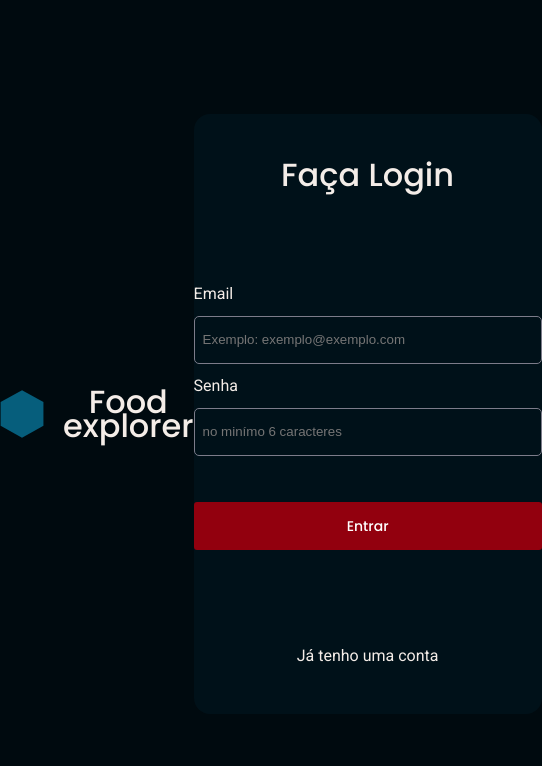
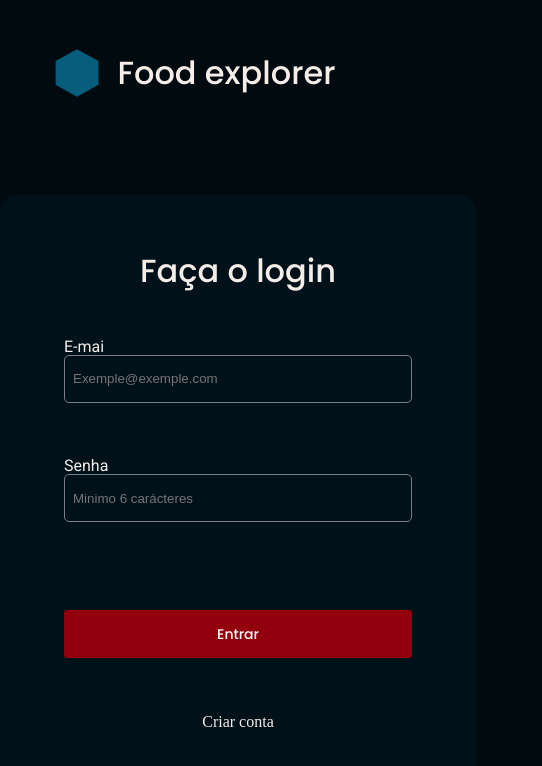
Before and after one commit to Adonaikjr/explorer-food, a React (Vite) app: page /login in a window 390 px wide. Shown: the top 766 px of the page, 542 px wide, since content can reach past the window. Built offline with nearby package versions, Linux system fonts and the light colour scheme.

Commit message:
responsive user

```diff
--- /dev/null
+++ b/src/components/Input/index.jsx
@@ -0,0 +1,10 @@
+import { Container } from './styled';
+
+export function Input({ icon:Icon, title, ...rest }){
+    return(
+        <Container>
+             <h4>{title}</h4>
+                <input { ...rest}/>
+        </Container>
+    )
+}
--- /dev/null
+++ b/src/components/Input/styled.js
@@ -0,0 +1,7 @@
+import styled from 'styled-components';
+
+export const Container = styled.div`
+  width:100%
+
+
+`;
--- a/src/global.js
+++ b/src/global.js
@@ -12,6 +12,6 @@ export default createGlobalStyle`
         padding: 0 auto;
         background: ${({theme}) => theme.COLORS.BACKGROUND};
         color:${({theme}) => theme.COLORS.WHITE};
-        max-width: 85.5rem;
+        max-width: 100%;
     }
 `
--- a/src/pages/create/index.jsx
+++ b/src/pages/create/index.jsx
@@ -1,27 +1,38 @@
-import { Container, Section, Form } from "./styled";
+import { Container, Section, Form, Content, Article, Main } from "./styled";
 import polygon from '../../img/Polygon.svg';
 import { Button } from "../../components/Button";
+import { Link } from "react-router-dom";
+import { Input } from "../../components/Input";
 
 export function Create(){
     return(
         <Container>
+            <Content>
+                <Article>
             <Section>
                 <img src={polygon}/>
                 <h1>Food explorer</h1>
             </Section>
-            <div>
+            </Article>
+
+                <Form>
                 <h1>Crie sua conta</h1>
-                <Form>
-                    <label>Seu nome</label>
-                    <input type="text" name='' id='' placeholder="Exemplo: Maria da Silva"/>
-                    <label>Email</label>
-                    <input type="email" name="" id="" placeholder="Exemplo: exemplo@exemplo.com"/>
-                    <label>Senha</label>
-                    <input type="password" name="" id="" placeholder="no minímo 6 caracteres" />
-                    <Button title='Criar Conta'/>
+                    <Input type='text' title='Seu nome' placeholder='Exemplo: Joao Pedro'/>
+
+                    <Input type='email' title='E-mail' placeholder='Exemple@exemple.com'/>
+
+                    <Input type='password' title='Senha' placeholder='Minimo 6 carácteres'/>
+
+                    <Button title='Criar Conta'>
+                        <Link to='/home'/>
+                    </Button>
+
+                    <p>
+                        <Link to='/login'>Já tenho uma conta</Link>
+                    </p>
                 </Form>
-                <p>Já tenho uma conta</p>
-            </div>
+
+            </Content>
         </Container>
     )
 }
--- a/src/pages/create/styled.js
+++ b/src/pages/create/styled.js
@@ -1,13 +1,6 @@
 import styled from 'styled-components';
 
 export const Container = styled.div`
-
-height: 98vh;
-width: 100%;
-display: flex;
-flex-direction: row;
-justify-content: space-evenly;
-align-items: center;
 h1{
     font-family: Poppins;
 font-size: 32px;
@@ -19,27 +12,27 @@ text-align: center;
 }
 
 
-  div{
-    font-family: Roboto;
-    font-size: 16px;
-    font-weight: 400;
-    line-height: 16px;
-    letter-spacing: 0em;
-    text-align: left;
-    border-radius: 1rem;
-    background-color: ${({theme}) => theme.COLORS.BACKGROUND_CREATE};
-    display: flex;
-    flex-direction: column;
-    justify-content: space-around;
-    align-items: center;
-    width: 29.75rem;
-    height: 37.5rem;
-
-  }
   button{
     margin-top: 32px;
   }
 `;
+
+export const Content = styled.div`
+height: 100vh;
+
+display: flex;
+justify-content: space-around;
+align-items: center;
+flex-wrap:wrap;
+`
+export const Article = styled.div`
+
+
+`
+export const Main = styled.div`
+
+height:37.5rem;
+`
 
 export const Section = styled.section`
     display: flex;
@@ -50,11 +43,30 @@ export const Section = styled.section`
 `
 
 export const Form = styled.form`
+    border-radius: 16px;
+    display: flex;
+    flex-wrap: wrap;
+    flex-direction: column;
+    align-items: center;
+    justify-content:space-between;
 
-    display: flex;
-    flex-direction: column;
-    gap: 14px;
+    height:37.5rem;
+    background-color: ${({theme}) => theme.COLORS.BACKGROUND_CREATE};
+    >h1{
+      text-align: center;
+      width:100%;
+      margin-top: 4rem;
+
+    }
+
+    h4{
+      margin-left:4rem;
+      margin-bottom:12px;
+    }
+
     input{
+      margin-right: 4rem;
+        margin-left:4rem;
         width: 21.75rem;
         height: 3rem;
         border: 1px solid ${({theme})=>theme.COLORS.BORDER_INPUT};
@@ -64,4 +76,21 @@ export const Form = styled.form`
         color: ${({theme}) => theme.COLORS.WHITE};
     }
 
+    button{
+      margin-left:4rem;
+      margin-right:4rem;
+
+    }
+
+    >p{
+      width:100%;
+
+      text-align: center;
+     margin-bottom: 4rem;
+     >a{
+      text-decoration: none;
+      color: ${({theme}) => theme.COLORS.WHITE} ;
+     }
+    }
+
 `
--- a/src/pages/login/index.jsx
+++ b/src/pages/login/index.jsx
@@ -1,26 +1,35 @@
-import { Container } from "./styled";
+import { Container, Section, Form, Content, Article, Main } from "./styled";
 import polygon from '../../img/Polygon.svg';
 import { Button } from "../../components/Button";
+import { Link } from "react-router-dom";
+import { Input } from "../../components/Input";
 
 export function Login(){
     return(
         <Container>
-            <section>
+            <Content>
+                <Article>
+            <Section>
                 <img src={polygon}/>
                 <h1>Food explorer</h1>
-            </section>
-            <div>
-                <h1>Faça Login</h1>
-                <form>
-                <label>Email</label>
-                <input type="email" name="" id="" placeholder="Exemplo: exemplo@exemplo.com"/>
-                <label>Senha</label>
-                <input type="password" name="" id="" placeholder="no minímo 6 caracteres" />
-                <Button type='submit' title='Entrar'/>
-                </form>
+            </Section>
+            </Article>
 
-                <p>Já tenho uma conta</p>
-            </div>
+                <Form>
+                <h1>Faça o login</h1>
+
+                    <Input type='email' title='E-mai' placeholder='Exemple@exemple.com'/>
+
+                    <Input type='password' title='Senha' placeholder='Minimo 6 carácteres'/>
+
+                    <Button title='Entrar'/>
+
+                    <p>
+                        <Link to='/'>Criar conta</Link>
+                    </p>
+                </Form>
+
+            </Content>
         </Container>
     )
 }
--- a/src/pages/login/styled.js
+++ b/src/pages/login/styled.js
@@ -1,13 +1,6 @@
 import styled from 'styled-components';
 
 export const Container = styled.div`
-
-height: 98vh;
-width: 100%;
-display: flex;
-flex-direction: row;
-justify-content: space-evenly;
-align-items: center;
 h1{
     font-family: Poppins;
 font-size: 32px;
@@ -17,11 +10,69 @@ letter-spacing: 0em;
 text-align: center;
 
 }
-form{
+
+
+  button{
+    margin-top: 32px;
+  }
+`;
+
+export const Content = styled.div`
+height: 100vh;
+
+display: flex;
+justify-content: space-around;
+align-items: center;
+flex-wrap:wrap;
+`
+export const Article = styled.div`
+
+
+`
+export const Main = styled.div`
+
+height:37.5rem;
+`
+
+export const Section = styled.section`
     display: flex;
+    align-items: center;
+    img{
+        margin-right: 19.01px;
+    }
+`
+
+export const Form = styled.form`
+    border-radius: 16px;
+    display: flex;
+    flex-wrap: wrap;
     flex-direction: column;
-    gap: 14px;
+    align-items: center;
+    justify-content:space-between;
+
+    height:37.5rem;
+    background-color: ${({theme}) => theme.COLORS.BACKGROUND_CREATE};
+    >h1{
+      text-align: center;
+      width:100%;
+      margin-top: 4rem;
+
+    }
+
+    h4{
+      margin-left:4rem;
+      font-family: Roboto;
+      font-size: 16px;
+      font-weight: 400;
+      line-height: 16px;
+      letter-spacing: 0em;
+      text-align: left;
+
+    }
+
     input{
+      margin-right: 4rem;
+        margin-left:4rem;
         width: 21.75rem;
         height: 3rem;
         border: 1px solid ${({theme})=>theme.COLORS.BORDER_INPUT};
@@ -30,32 +81,22 @@ form{
         padding-left: 8px;
         color: ${({theme}) => theme.COLORS.WHITE};
     }
-}
-  div{
-    font-family: Roboto;
-    font-size: 16px;
-    font-weight: 400;
-    line-height: 16px;
-    letter-spacing: 0em;
-    text-align: left;
-    border-radius: 1rem;
-    background-color: ${({theme}) => theme.COLORS.BACKGROUND_CREATE};
-    display: flex;
-    flex-direction: column;
-    justify-content: space-around;
-    align-items: center;
-    width: 29.75rem;
-    height: 37.5rem;
 
-  }
-  section{
-    display: flex;
-    align-items: center;
-    img{
-        margin-right: 19.01px;
+    button{
+      margin-left:4rem;
+      margin-right:4rem;
+
     }
-  }
-  button{
-    margin-top: 32px;
-  }
-`;
+
+    >p{
+      width:100%;
+
+      text-align: center;
+     margin-bottom: 4rem;
+     >a{
+      text-decoration: none;
+      color: ${({theme}) => theme.COLORS.WHITE} ;
+     }
+    }
+
+`
--- a/src/theme.js
+++ b/src/theme.js
@@ -2,7 +2,7 @@
 
 export default {
     COLORS: {
-      BACKGROUND_CREATE: "rgba(0, 17, 25, 1)",
+      BACKGROUND_CREATE: "#001119;",
       BACKGROUND: "rgba(0, 10, 15, 1)",
 
       BACKGROUND_MENU :"rgba(0, 0, 0, 0.32);",
```
Also changed, not shown: 1 other file (tests, documents, lock files or other folders).
